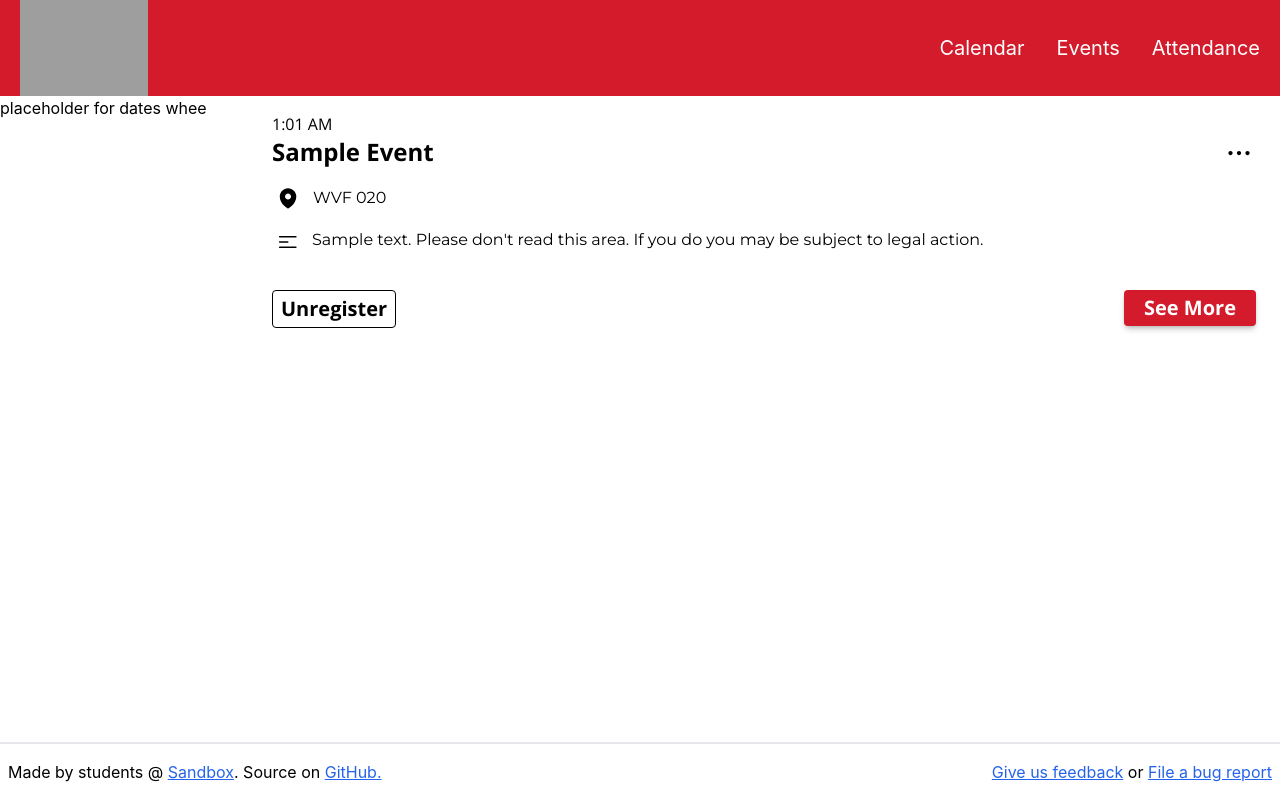
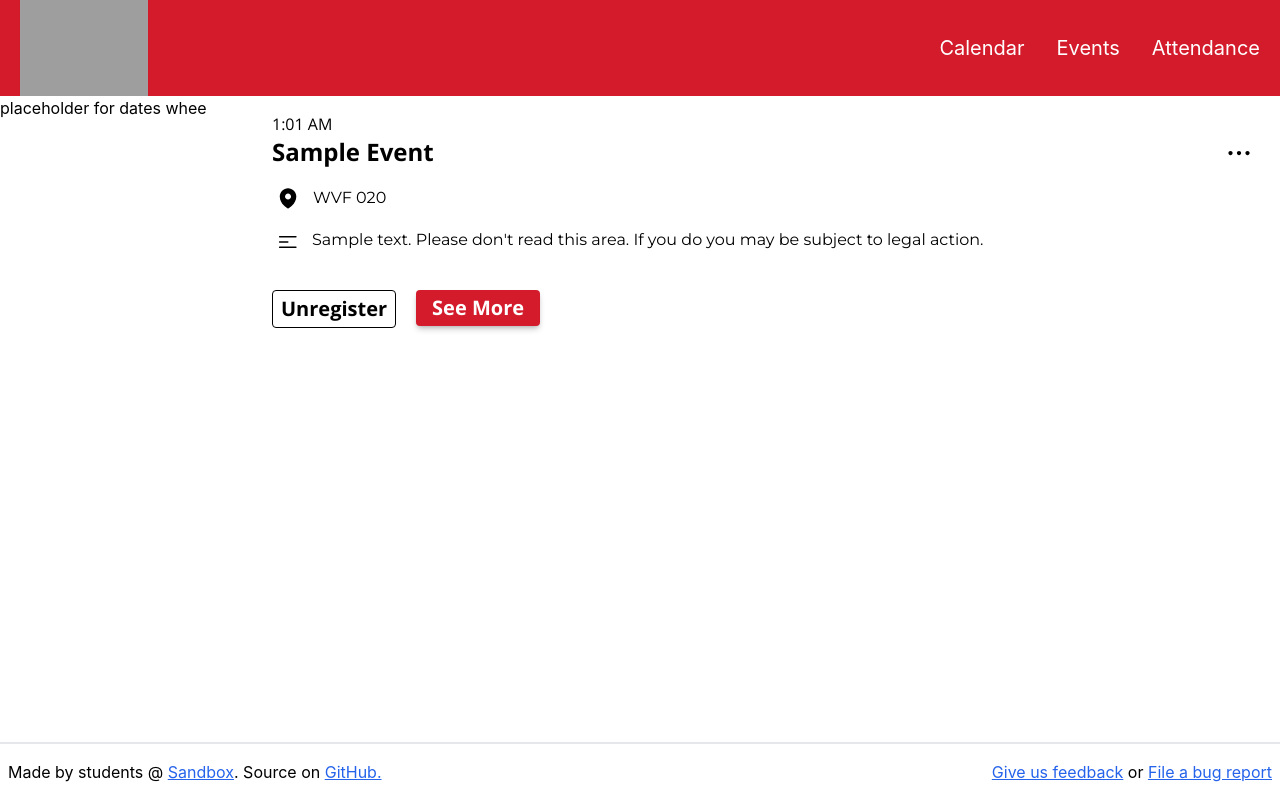
Before and after one commit to sandboxnu/sga-tooling, a React (Create React App) app: page / in a window 1280 px wide. Built offline with nearby package versions, Linux system fonts and the light colour scheme; grey boxes are pictures that could not be loaded.

Commit message:
round 2 of chanmi's reviews :)

```diff
--- a/src/components/EventCard.tsx
+++ b/src/components/EventCard.tsx
@@ -65,9 +65,13 @@ const EventCard = ({
           </p>
         </div>
 
-        <div className="flex flex-row justify-between col-gap-4">
-          <div className="button-base-white px-2 my-2">Unregister</div>
-          <div className="button-base-red px-5 my-2">See More</div>
+        <div className="flex flex-row flex-wrap">
+          <div className="my-2 mr-5">
+            <button className="button-base-white px-2">Unregister</button>
+          </div>
+          <div className="my-2">
+            <button className="button-base-red px-4">See More</button>
+          </div>
         </div>
       </div>
     </>
```
